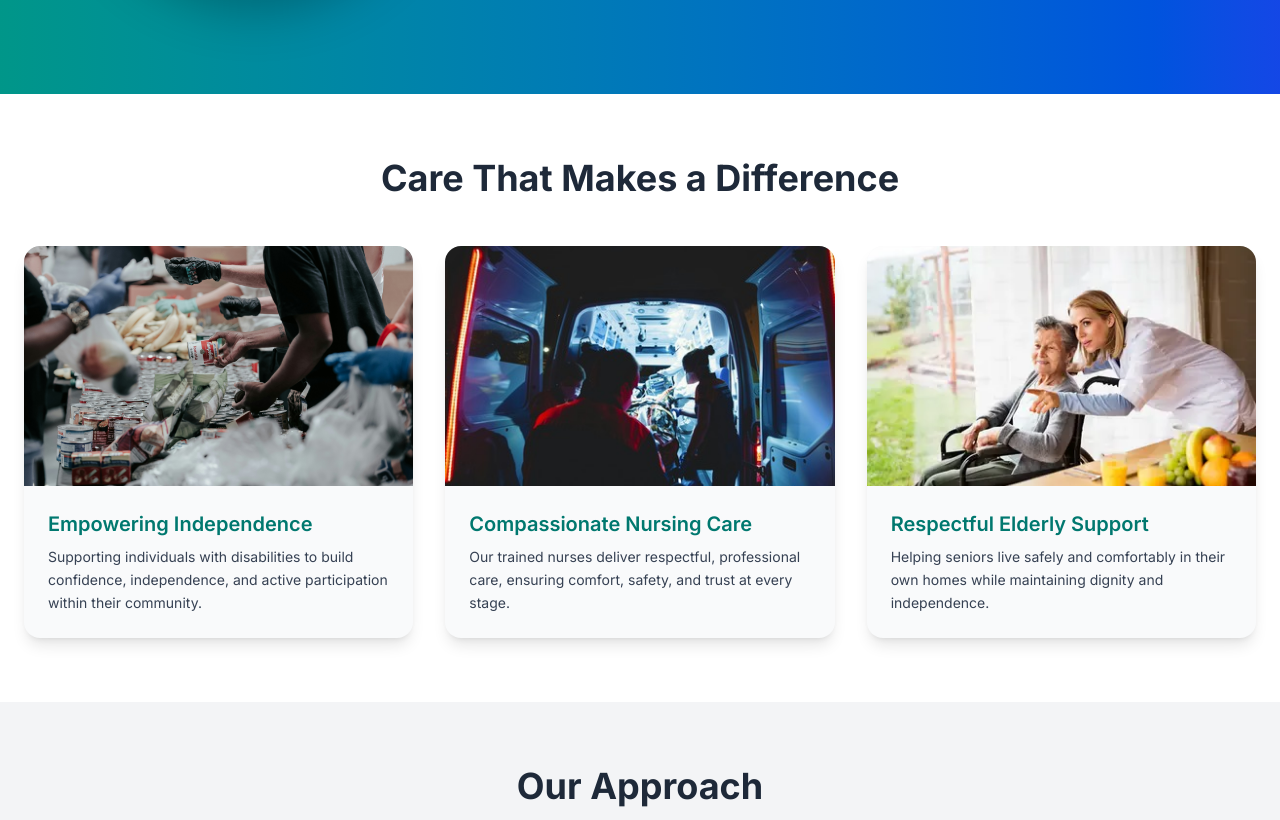
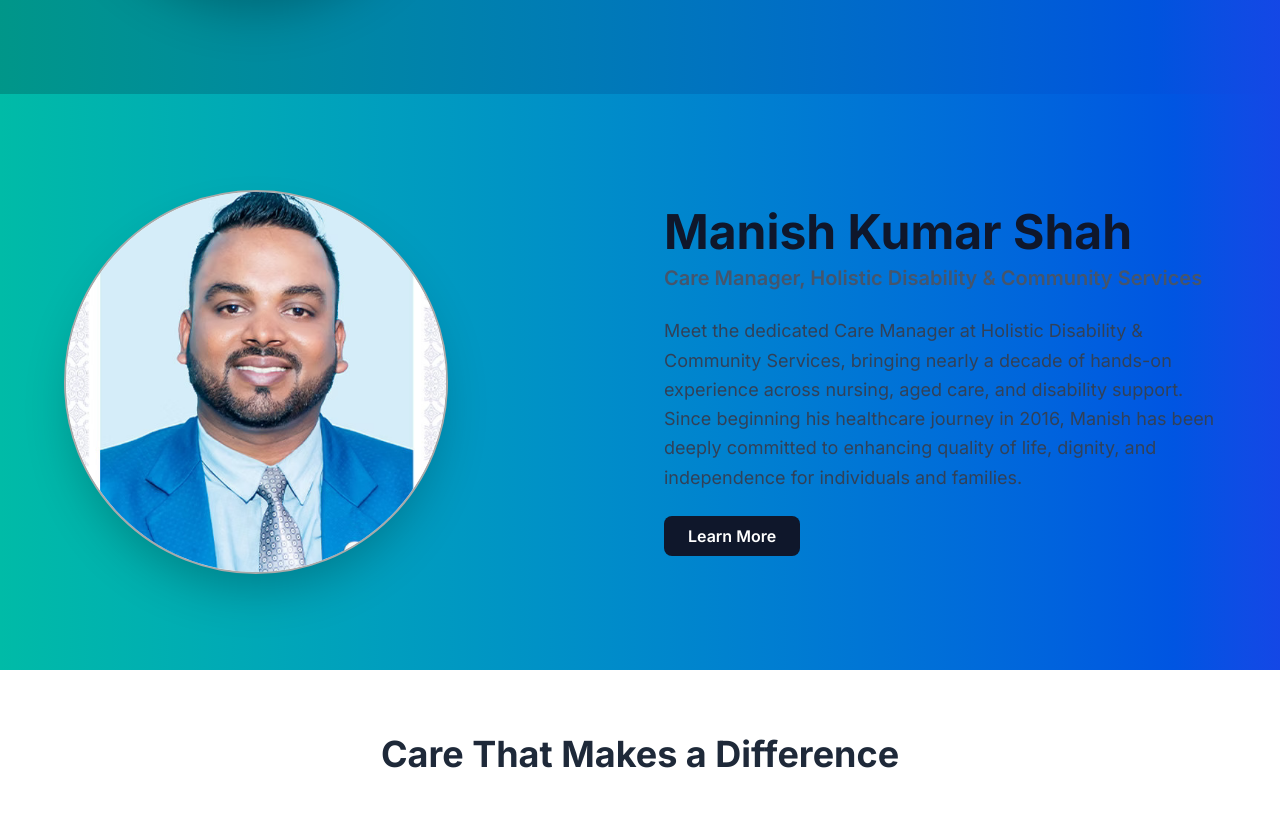
Before and after one commit to Abhayshah020/hdcs, a Next.js app: page /about in a window 1280 px wide. Shown: the part 1386-2206 px from the top of the page. Built offline with nearby package versions, Linux system fonts and the light colour scheme.

Commit message:
completed the part of puting the about manish dai

```diff
--- a/app/about/page.tsx
+++ b/app/about/page.tsx
@@ -93,6 +93,47 @@
                                 <p className="text-lg text-slate-700 dark:text-slate-200 leading-relaxed">
                                     Meet the visionary leader behind Holistic Disability & Community Services, dedicated to advancing workforce and service solutions within the healthcare and education industries.
                                 </p>
+
+                                <div className="flex gap-4">
+                                    <Link href={"/contact"} className="px-6 py-2 bg-slate-900 text-white rounded-lg hover:bg-slate-800 dark:bg-white dark:text-slate-900 dark:hover:bg-slate-100 transition-colors font-semibold">
+                                        Learn More
+                                    </Link>
+                                </div>
+                            </div>
+                        </div>
+                    </div>
+                </section>
+
+                <section className="bg-gradient-to-r from-teal-500 to-blue-700 w-full py-16 md:py-24 px-4 md:px-8">
+                    <div className="max-w-6xl mx-auto">
+                        <div className="grid grid-cols-1 md:grid-cols-2 gap-8 md:gap-12 items-center">
+                            <div className="flex justify-center md:justify-start">
+                                <div className="relative w-60 h-60 md:w-96 md:h-96 rounded-full overflow-hidden shadow-2xl border-2 border-[#aaa] bg-white dark:bg-slate-800">
+                                    <Image
+                                        src="/manishKumarShah.jpg"
+                                        alt="Manish Kumar Shah"
+                                        fill
+                                        className="object-cover"
+                                        priority
+                                    />
+                                </div>
+                            </div>
+                            <div className="space-y-6">
+                                <div>
+                                    <h1 className="text-4xl md:text-5xl font-bold text-slate-900 dark:text-white mb-2 text-balance">
+                                        Manish Kumar Shah
+                                    </h1>
+                                    <p className="text-xl text-slate-600 dark:text-slate-300 font-semibold">
+                                        Care Manager, Holistic Disability & Community Services
+                                    </p>
+                                </div>
+
+                                <p className="text-lg text-slate-700 dark:text-slate-200 leading-relaxed">
+                                    Meet the dedicated Care Manager at Holistic Disability & Community Services, bringing nearly a decade of hands-on experience across nursing, aged care, and disability support. Since beginning his healthcare journey in 2016, Manish has been deeply committed to enhancing quality of life, dignity, and independence for individuals and families.
+                                </p>
+                                {/* <p className="text-lg text-slate-700 dark:text-slate-200 leading-relaxed">
+                                    With a strong foundation in person-centred care, he leads with empathy, integrity, and professionalism—coordinating tailored support services, guiding multidisciplinary teams, and designing meaningful care pathways aligned with individual strengths and aspirations. Passionate about inclusive communities and best-practice care solutions, Manish continues to champion choice, empowerment, and holistic wellbeing in every aspect of his work.
+                                </p> */}
 
                                 <div className="flex gap-4">
                                     <Link href={"/contact"} className="px-6 py-2 bg-slate-900 text-white rounded-lg hover:bg-slate-800 dark:bg-white dark:text-slate-900 dark:hover:bg-slate-100 transition-colors font-semibold">
```
Also changed, not shown: public/ManishKumarShah.avif (added), public/manishKumarShah.jpg (added).
